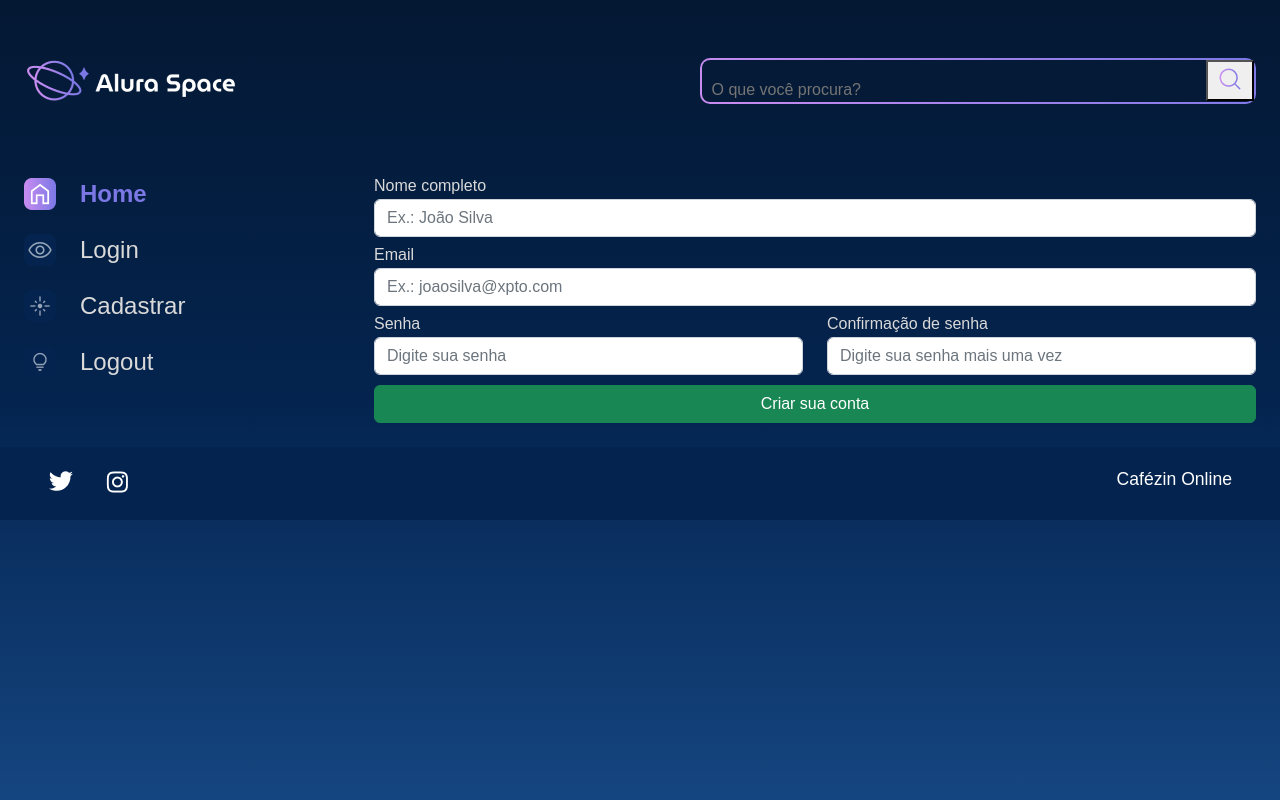
After one commit to Andersontno/CafeteriaOnline, a Django app: page /cadastro in a window 1280 px wide. The commit adds this page. Run offline with Django 4.2, Linux system fonts and the light colour scheme.

Commit message:
Criando urls para login e cadastro

```diff
--- a/templates/cafeteria/partials/_menu.html
+++ b/templates/cafeteria/partials/_menu.html
@@ -17,8 +17,8 @@
         <section class="menu-lateral">
             <nav class="menu-lateral__navegacao">
                 <a href="{% url 'index' %}"><img src="{% static '/assets/ícones/1x/Home - ativo.png' %}"> Menu</a>
-                <a href="#"><img src="{% static '/assets/ícones/1x/Mais vistas - inativo.png' %}"> Mais vistas</a>
-                <a href="#"><img src="{% static '/assets/ícones/1x/Novas - inativo.png' %}"> Novas</a>
+                <a href="{% url 'login' %}"><img src="{% static '/assets/ícones/1x/Mais vistas - inativo.png' %}"> Login</a>
+                <a href="{% url 'cadastro' %}"><img src="{% static '/assets/ícones/1x/Novas - inativo.png' %}"> Cadastro</a>
                 <a href="#"><img src="{% static '/assets/ícones/1x/Surpreenda-me - inativo.png' %}"> Surpreenda-me</a>
             </nav>
         </section>
--- /dev/null
+++ b/templates/usuario/cadastro.html
@@ -0,0 +1,72 @@
+{% load static %}
+
+<!DOCTYPE html>
+<html lang="pt-br">
+
+<head>
+    <meta charset="UTF-8">
+    <meta http-equiv="X-UA-Compatible" content="IE=edge">
+    <meta name="viewport" content="width=device-width, initial-scale=1.0">
+    <title>Alura Space</title>
+    <link rel="preconnect" href="https://fonts.googleapis.com">
+    <link rel="preconnect" href="https://fonts.gstatic.com" crossorigin>
+    <link href="https://fonts.googleapis.com/css2?family=Poppins:wght@400;500;600&display=swap" rel="stylesheet">
+    <!-- CSS only -->
+    <link href="https://cdn.jsdelivr.net/npm/bootstrap@5.2.2/dist/css/bootstrap.min.css" rel="stylesheet" integrity="sha384-Zenh87qX5JnK2Jl0vWa8Ck2rdkQ2Bzep5IDxbcnCeuOxjzrPF/et3URy9Bv1WTRi" crossorigin="anonymous">
+    <link rel="stylesheet" href="{% static '/styles/style.css' %}">
+</head>
+
+<body>
+    <div class="pagina-inicial">
+        <header class="cabecalho">
+            <img src="{% static '/assets/logo/Logo(2).png' %}" alt="Logo da Alura Space" />
+            <div class="cabecalho__busca">
+                <div class="busca__fundo">
+                    <form action="{% url 'buscar' %}">
+                        <input  class="busca__input" type="text" name="buscar" placeholder="O que você procura?">
+                        <button type="submit">
+                            <img class="busca__icone" src="{% static '/assets/ícones/1x/search.png' %}" alt="ícone de search">
+                        </button>
+                    </form>
+                </div>
+            </div>
+        </header>
+        <main class="principal">
+            <section class="menu-lateral">
+                <nav class="menu-lateral__navegacao">
+                    <a href="{% url 'index' %}"><img src="{% static '/assets/ícones/1x/Home - ativo.png' %}"> Home</a>
+                    <a href="{% url 'login' %}"><img src="{% static '/assets/ícones/1x/Mais vistas - inativo.png' %}"> Login</a>
+                    <a href="{% url 'cadastro' %}"><img src="{% static '/assets/ícones/1x/Novas - inativo.png' %}"> Cadastrar</a>
+                    <a href="#"><img src="{% static '/assets/ícones/1x/Surpreenda-me - inativo.png' %}"> Logout</a>
+                </nav>
+            </section>
+            <section class="galeria" style="margin-left: 5em">
+                <form action="" method="">
+                    <div class="row">
+                        <div class="col-12 col-lg-12" style="margin-bottom: 10px;">
+                            <label for="nome_cadastro" style="color:#D9D9D9; margin-bottom: 5px;"><b>Nome completo</b></label>
+                            <input type="text" class="form-control" name="nome_cadastro" placeholder="Ex.: João Silva" required>
+                        </div>
+                        <div class="col-12 col-lg-12" style="margin-bottom: 10px;">
+                            <label for="email" style="color:#D9D9D9; margin-bottom: 5px;"><b>Email</b></label>
+                            <input type="email" class="form-control" name="email" placeholder="Ex.: joaosilva@xpto.com" required>
+                        </div>
+                        <div class="col-12 col-lg-6" style="margin-bottom: 10px;">
+                            <label for="password1" style="color:#D9D9D9; margin-bottom: 5px;"><b>Senha</b></label>
+                            <input type="password" class="form-control" name="password1" placeholder="Digite sua senha" required>
+                        </div>
+                        <div class="col-12 col-lg-6" style="margin-bottom: 10px;">
+                            <label for="password2" style="color:#D9D9D9; margin-bottom: 5px;"><b>Confirmação de senha</b></label>
+                            <input type="password" class="form-control" name="password2" placeholder="Digite sua senha mais uma vez" required>
+                        </div>
+                        <div class="col-12 text-center">
+                            <button class="btn btn-success col-12" style="padding: top 5px;" type="submit">Criar sua conta</button>
+                        </div>
+                    </div>
+                </form>
+            </section>
+        </main>
+    </div>
+</body>
+
+{% include 'cafeteria/partials/_footer.html' %}
--- a/usuario/urls.py
+++ b/usuario/urls.py
@@ -2,5 +2,6 @@ from django.urls import path
 from usuario.views import *
 
 urlpatterns = [
-
+    path('login', login, name = "login"),
+    path('cadastro', cadastro, name="cadastro")
 ]
--- a/usuario/views.py
+++ b/usuario/views.py
@@ -1,3 +1,12 @@
 from django.shortcuts import render
 
-# Create your views here.
+def login(request):
+    return render(request, 'usuario/login.html')
+
+
+def cadastro(request):
+    return render(request, 'usuario/cadastro.html')
+
+
+def logout(request):
+    pass
```
Also changed, not shown: templates/usuario/login.html (added, +64 -0 lines).
